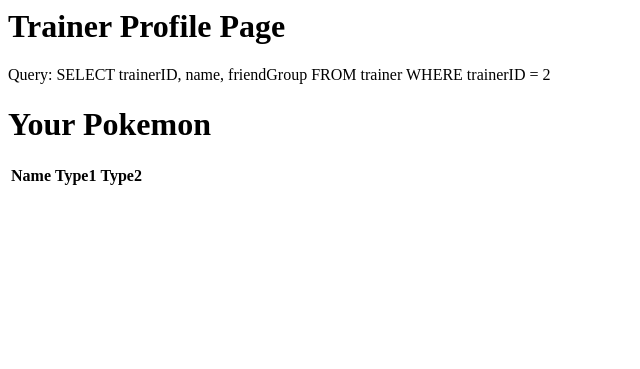
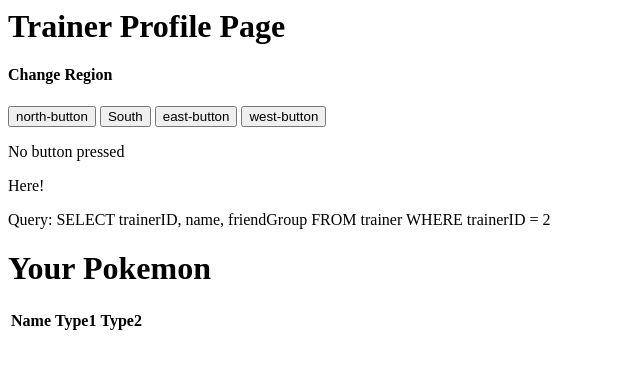
Before and after one commit to ParkerHutch/cs-4774-project, a PHP site: page /trainer_profile.php in a window 1280 px wide. Shown: the top 369 px of the page, without its empty margins (0-640 px from the left). Run offline with PHP 8.4, Linux system fonts and the light colour scheme; tables that the repository leaves empty or names only in its code hold one stand-in row (values such as "Sample post"); lists and menus that the app fills with data are empty.

Commit message:
added buttons to change region

```diff
--- a/trainer_profile.php
+++ b/trainer_profile.php
@@ -1,6 +1,13 @@
 
 <html>
    <h1>Trainer Profile Page</h1>
+   <form method="post">
+      <h4>Change Region</h4>
+      <input type = "submit" name = "north-button" value="north-button" />
+      <input type = "submit" name = "south-button" value="South" />
+      <input type = "submit" name = "east-button" value="east-button" />
+      <input type = "submit" name = "west-button" value="west-button" />
+   </form>
 </html>
 <?php
 
@@ -16,6 +23,43 @@ $get_trainer_region_sql = "SELECT name FROM region WHERE regionID = (SELECT regi
 $get_trainer_pokemon_sql = "SELECT Name, Type1, Type2 FROM pokemon WHERE pokemon.team = (SELECT number FROM leads WHERE trainerID = $loggedInTrainerId)";
 $get_trainer_friend_group = "SELECT group_name FROM trainerFriendGroup WHERE trainerID = $loggedInTrainerId";
 
+
+function executeQuery($queryStatement, $dsn, $username, $password) {
+   try {
+      $db = new PDO($dsn, $username, $password);
+      $db->query($queryStatement);
+      echo "<p>Ran query: $queryStatement</p>";
+   } catch (PDOException $e)
+   {
+      $error_message = $e->getMessage();
+      echo "<p>An error occurred while connecting to the database: $error_message </p>";
+   }
+   catch (Exception $e)
+   {
+      $error_message = $e->getMessage();
+      echo "<p>Error message: $error_message </p>";
+   }
+}
+if (isset($_POST['north-button'])) {
+   $change_region_sql = "UPDATE is_from SET regionID = 1 WHERE trainerID = $loggedInTrainerId";
+   executeQuery($change_region_sql, $dsn, $username, $password);
+   echo "<p>North button was pressed</p>";
+} else if (isset($_POST['south-button'])) {
+   $change_region_sql = "UPDATE is_from SET regionID = 2 WHERE trainerID = $loggedInTrainerId";
+   executeQuery($change_region_sql, $dsn, $username, $password);
+   echo "<p>South button was pressed</p>";
+} else if (isset($_POST['east-button'])) {
+   $change_region_sql = "UPDATE is_from SET regionID = 3 WHERE trainerID = $loggedInTrainerId";
+   executeQuery($change_region_sql, $dsn, $username, $password);
+   echo "<p>East button pressed.</p>";
+} else if (isset($_POST['west-button'])) {
+   $change_region_sql = "UPDATE is_from SET regionID = 4 WHERE trainerID = $loggedInTrainerId";
+   executeQuery($change_region_sql, $dsn, $username, $password);
+   echo "<p>West button was pressed</p>";
+} else {
+   echo "<p>No button pressed</p>";
+}
+echo "<p>Here!</p>";
 try
 {
    $db = new PDO($dsn, $username, $password);
```
